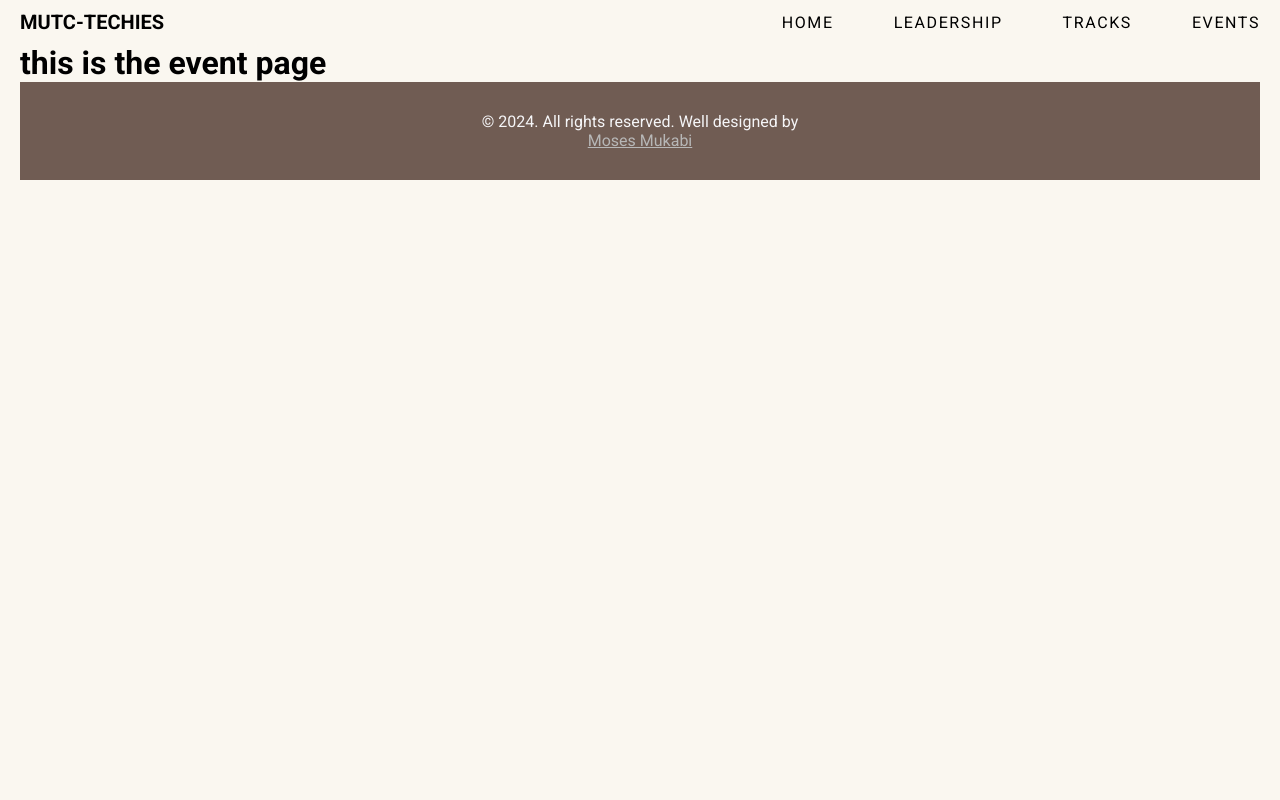
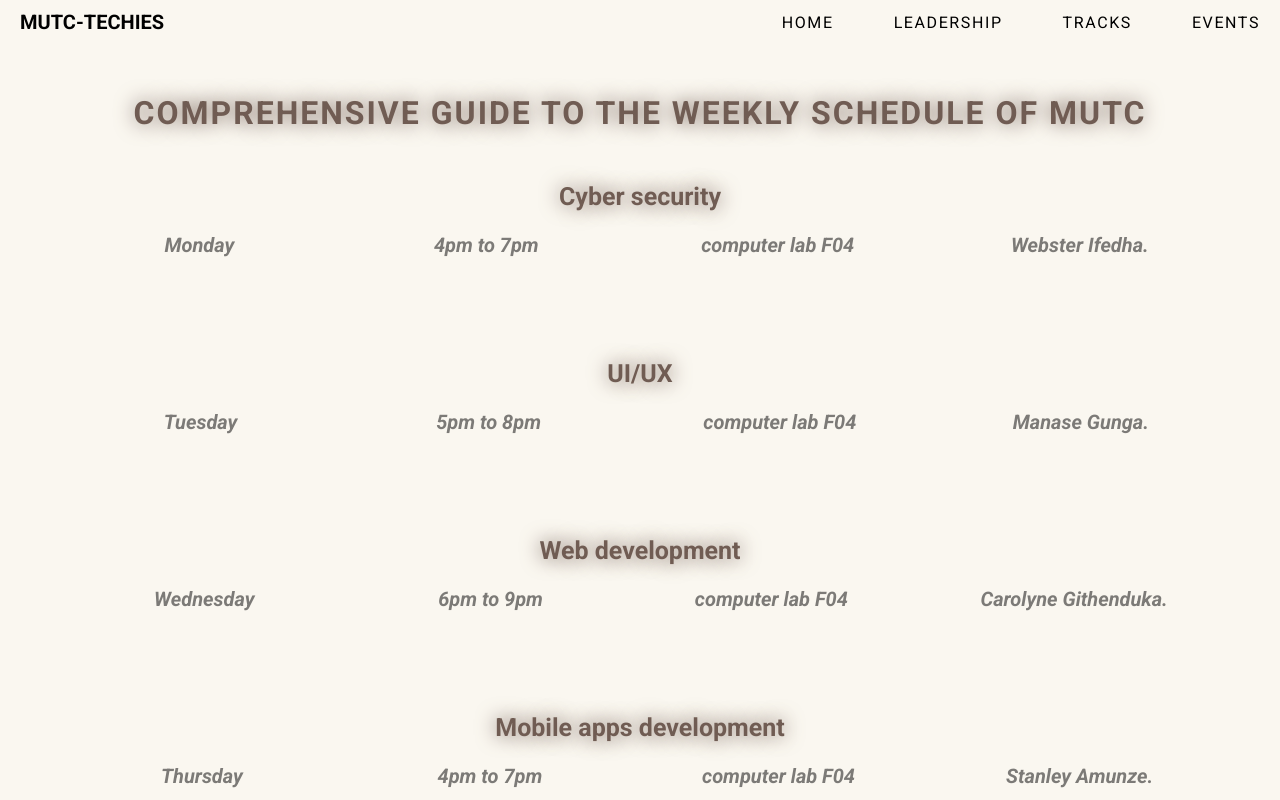
Before and after one commit to mosesmukabi/mutc-techies, a React (Vite) app: page /Eventss in a window 1280 px wide. Shown: the top 800 px of the page. Built offline with nearby package versions, Linux system fonts and the light colour scheme.

Commit message:
designed and coded the events page

```diff
--- /dev/null
+++ b/src/components/Eventss/Eventss.css
@@ -0,0 +1,30 @@
+.course-titte{
+    text-align: center;
+    color: var(--color-brown);
+}
+
+.course-titte h3{
+    font-size: 25px;
+    text-shadow: 0 0 2rem var(--color-brown);
+
+}
+.event-detais tr th{
+    /* border: 1px solid var(--color-brown); */
+    gap: 3rem;
+    width: 70rem;
+}
+.course-titte{
+    margin-bottom: 2rem;
+}
+.main-events{
+    padding: 5rem 3rem;
+}
+.header-event th{
+    font-style: italic;
+    font-size: 2rem;
+    opacity: .5;
+}
+
+.event-f-detais:hover{
+    text-shadow: 0 0 2rem var(--color-black);
+}
--- /dev/null
+++ b/src/components/Eventss/Eventss.jsx
@@ -0,0 +1,48 @@
+import React from 'react';
+import './Eventss.css';
+import EventsData from '../../data/Eventss';
+
+function Events({ course, day, time, venue, instructor }) {
+  return (
+    <div className="main-events">
+      <div className="course-titte">
+        <h3>{course}</h3>
+      </div>
+      <div className="event-f-detais">
+        <table className="event-detais">
+          <tbody>
+            <tr className="header-event">
+              <th>{day}</th>
+              <th>{time}</th>
+              <th>{venue}</th>
+              <th>{instructor}</th>
+            </tr>
+          </tbody>
+        </table>
+      </div>
+    </div>
+  );
+}
+
+function TableTest() {
+  return (
+    <section>
+      <div className="detai-container">
+        {
+          EventsData.map((event, i) => (
+            <Events
+              key={i}
+              course={event.course}
+              day={event.day}
+              time={event.time}
+              venue={event.venue}
+              instructor={event.instructor}
+            />
+          ))
+        }
+      </div>
+    </section>
+  );
+}
+
+export default TableTest;
--- /dev/null
+++ b/src/data/Eventss.js
@@ -0,0 +1,54 @@
+
+const EventsData = [
+    {
+        course:"Cyber security",
+        day:"Monday",
+        time:"4pm to 7pm",
+        venue:"computer lab F04",
+        instructor:"Webster Ifedha.",
+
+    },
+    {
+        course:"UI/UX",
+        day:"Tuesday",
+        time:"5pm to 8pm",
+        venue:"computer lab F04",
+        instructor:"Manase Gunga.",
+
+    },
+    {
+        course:"Web development",
+        day:"Wednesday",
+        time:"6pm to 9pm",
+        venue:"computer lab F04",
+        instructor:"Carolyne Githenduka.",
+
+    },
+    {
+        course:"Mobile apps development",
+        day:"Thursday ",
+        time:"4pm to 7pm",
+        venue:"computer lab F04",
+        instructor:"Stanley Amunze.",
+
+    },
+    {
+        course:"Cloud engineering",
+        day:"Friday",
+        time:"3pm to 6pm",
+        venue:"computer lab F04",
+        instructor:"Paul Karanja.",
+
+    },
+    {
+        course:"Power Platform",
+        day:"Saturday",
+        time:"1pm to 4pm",
+        venue:"computer lab F04",
+        instructor:"Evyonn Mbithe.",
+
+    },
+]
+
+
+export default EventsData
--- a/src/pages/Eventss/Eventss.jsx
+++ b/src/pages/Eventss/Eventss.jsx
@@ -1,10 +1,12 @@
 import React from 'react'
-
+import Tittle from '../../components/Tittle/Tittle'
+import TableTest from '../../components/Eventss/Eventss'
 function Eventss() {
   return (
-    <div>
-        <h1>this is the event page</h1>
-    </div>
+    <>
+       <Tittle mainTittle ="comprehensive guide to the weekly schedule of MUTC"/>
+       <TableTest/>
+    </>
   )
 }
 
```
